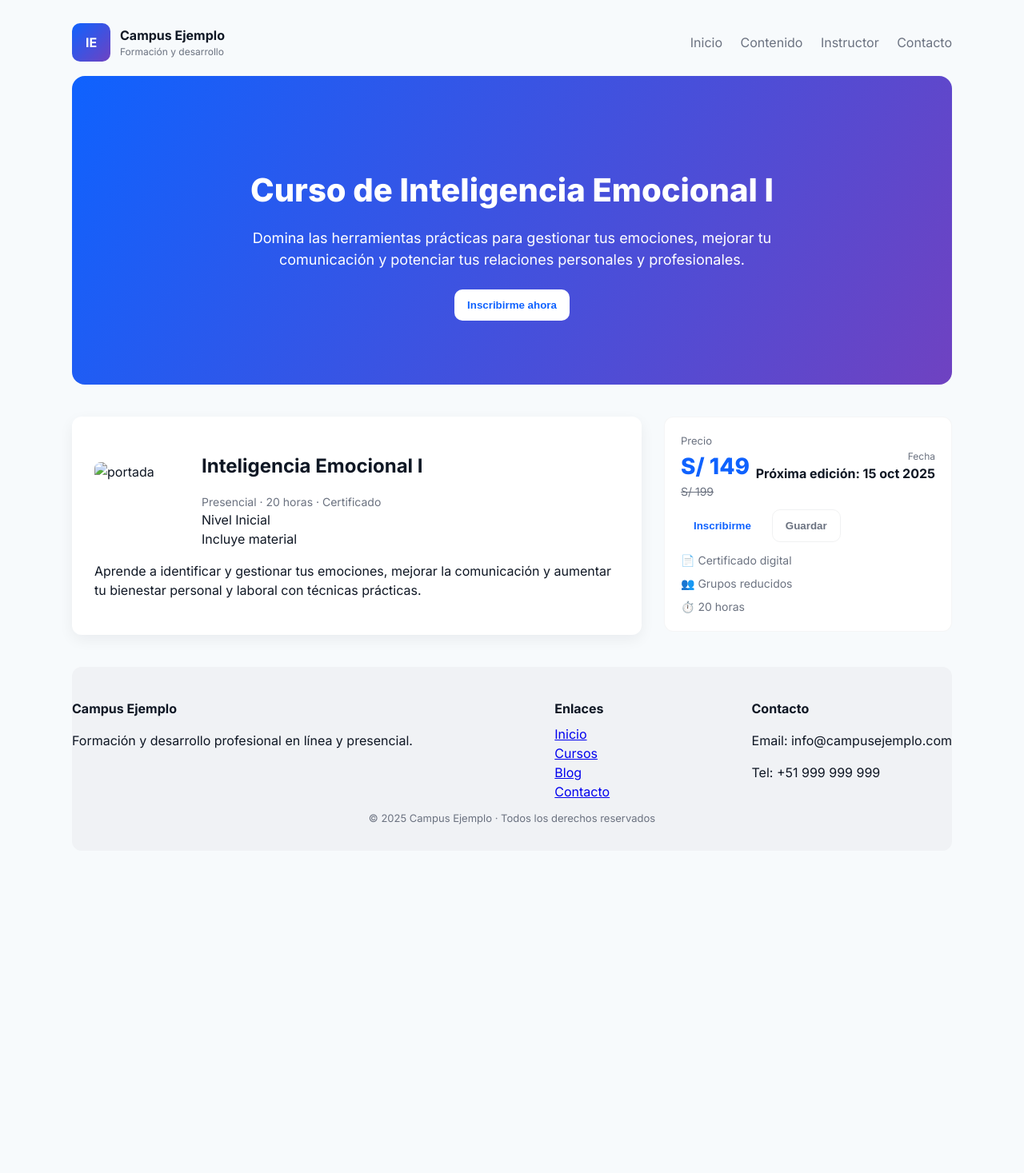
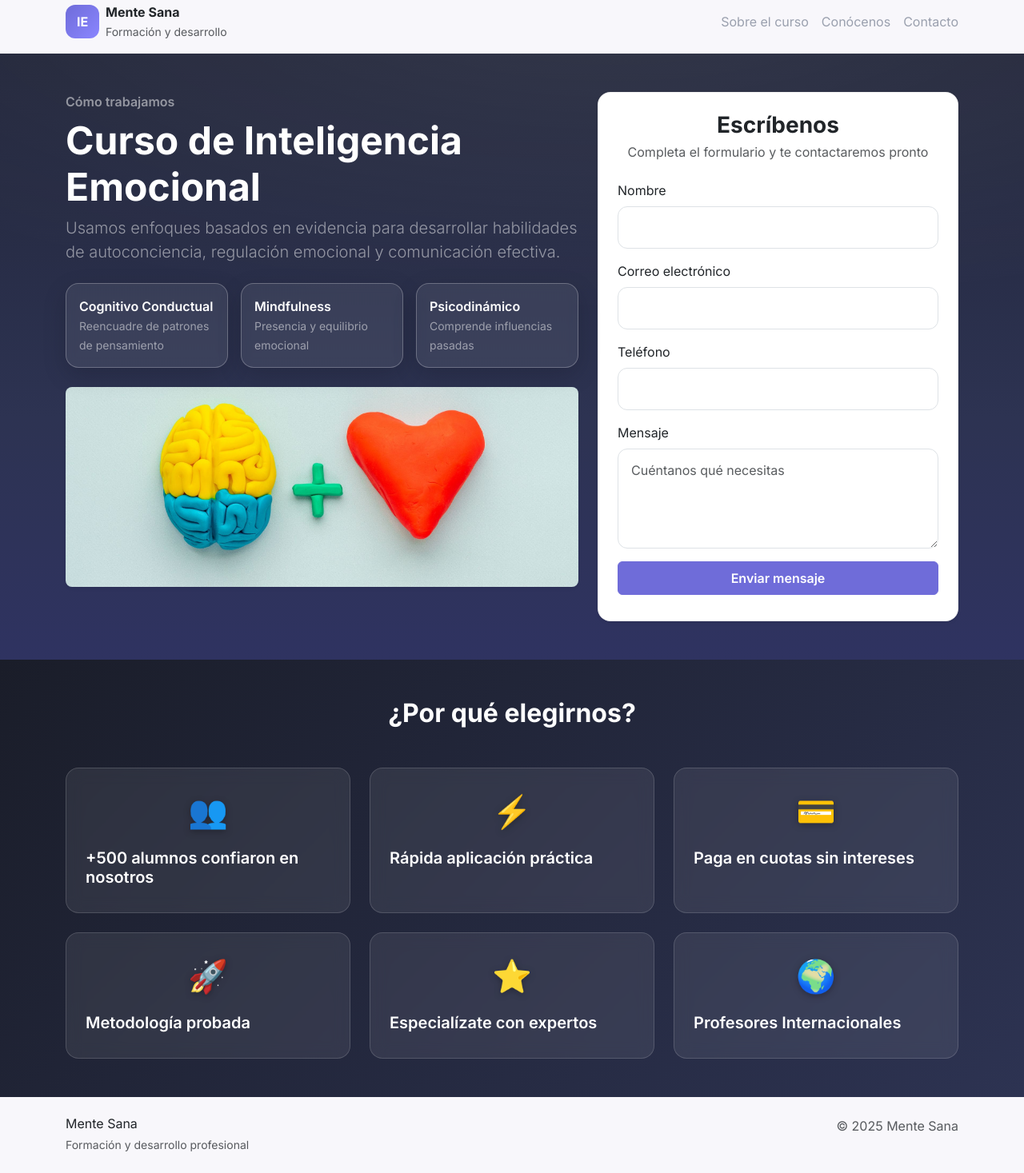
Before and after one commit to Brandon-HL/HerramientasDesarrollo, a plain HTML site: page LANDINPAGE/index.html in a window 1280 px wide. Shown: the part 13-1480 px from the top of the page at 80% size. Before the commit the page ends 1101 px from the top, so only its background shows below. Drawn offline with nearby package versions, Linux system fonts and the light colour scheme.

Commit message:
Se agrego el html, css y js + la carpeta resources/img

```diff
--- a/LANDINPAGE/index.html
+++ b/LANDINPAGE/index.html
@@ -3,98 +3,155 @@
 <head>
   <meta charset="utf-8" />
   <meta name="viewport" content="width=device-width, initial-scale=1" />
-  <title>Curso Inteligencia Emocional I — Landing Page</title>
+  <title>Curso de Inteligencia Emocional — Landing Page</title>
+  <link href="https://cdn.jsdelivr.net/npm/bootstrap@5.3.3/dist/css/bootstrap.min.css" rel="stylesheet">
+  <link href="https://fonts.googleapis.com/css2?family=Inter:wght@300;400;600;700;800&display=swap" rel="stylesheet">
   <link rel="stylesheet" href="styles.css" />
-  <link href="https://fonts.googleapis.com/css2?family=Inter:wght@300;400;600;700;800&display=swap" rel="stylesheet">
+  <link rel="icon" href="data:,">
+  <meta name="description" content="Curso de Inteligencia Emocional: mejora tu comunicación, liderazgo y bienestar.">
+  <meta name="theme-color" content="#6f6cd9">
+  <meta http-equiv="X-UA-Compatible" content="IE=edge">
 </head>
 <body>
-  <div class="container">
-    <header>
-      <div class="brand">
-        <div class="logo">IE</div>
+  <header class="container py-3 d-flex justify-content-between align-items-center">
+    <div class="d-flex align-items-center gap-2">
+      <div class="logo fw-bold text-white d-inline-flex align-items-center justify-content-center">IE</div>
       <div>
-          <div style="font-weight:700">Campus Ejemplo</div>
-          <div style="font-size:12px;color:var(--muted)">Formación y desarrollo</div>
+        <div class="fw-bold">Mente Sana</div>
+        <small class="text-muted">Formación y desarrollo</small>
       </div>
     </div>
-      <nav>
-        <a href="#">Inicio</a>
-        <a href="#">Contenido</a>
-        <a href="#">Instructor</a>
-        <a href="#">Contacto</a>
+    <nav class="d-none d-md-flex gap-3">
+      <a class="link-secondary text-decoration-none" href="#sobre">Sobre el curso</a>
+      <a class="link-secondary text-decoration-none" href="#conocenos">Conócenos</a>
+      <a class="link-secondary text-decoration-none" href="#contacto">Contacto</a>
     </nav>
   </header>
 
-    <section class="banner">
-      <h1>Curso de Inteligencia Emocional I</h1>
-      <p>Domina las herramientas prácticas para gestionar tus emociones, mejorar tu comunicación y potenciar tus relaciones personales y profesionales.</p>
-      <button class="btn btn-primary" onclick="scrollToCourse()">Inscribirme ahora</button>
-    </section>
-
-    <main class="hero" id="curso">
-      <div class="hero-card">
-        <div style="display:flex;gap:14px;align-items:center">
-          <img src="img/curso.jpg" alt="portada" style="width:120px;height:80px;border-radius:8px;object-fit:cover">
-          <div>
-            <h1 class="course-title">Inteligencia Emocional I</h1>
-            <div class="meta">Presencial · 20 horas · Certificado</div>
-            <div class="badges">
-              <div class="badge">Nivel Inicial</div>
-              <div class="badge">Incluye material</div>
+  <section class="hero-section py-5">
+    <div class="container">
+      <div class="row align-items-start g-4">
+        <div class="col-12 col-lg-7">
+          <div class="text-white-50 mb-2 fw-semibold">Cómo trabajamos</div>
+          <h1 class="display-5 text-white fw-bold">Curso de Inteligencia Emocional</span></h1>
+          <p class="lead text-white-50 mb-4" id="sobre">Usamos enfoques basados en evidencia para desarrollar habilidades de autoconciencia, regulación emocional y comunicación efectiva.</p>
+          <div class="row g-3" id="temas">
+            <div class="col-12 col-md-4">
+              <div class="glass-card p-3 h-100">
+                <div class="fw-semibold text-white">Cognitivo Conductual</div>
+                <small class="text-white-50">Reencuadre de patrones de pensamiento</small>
+              </div>
+            </div>
+            <div class="col-12 col-md-4">
+              <div class="glass-card p-3 h-100">
+                <div class="fw-semibold text-white">Mindfulness</div>
+                <small class="text-white-50">Presencia y equilibrio emocional</small>
+              </div>
+            </div>
+            <div class="col-12 col-md-4">
+              <div class="glass-card p-3 h-100">
+                <div class="fw-semibold text-white">Psicodinámico</div>
+                <small class="text-white-50">Comprende influencias pasadas</small>
               </div>
             </div>
           </div>
-        <p class="desc">Aprende a identificar y gestionar tus emociones, mejorar la comunicación y aumentar tu bienestar personal y laboral con técnicas prácticas.</p>
+          <div class="mt-4">
+            <img src="../resources/img/imagen1.jpg"
+                 alt="Profesional de salud mental"
+                 class="img-fluid rounded-3 shadow-sm w-100"
+                 style=" height: 250px; object-fit: cover;">
+          </div>
         </div>
 
-      <aside class="aside">
-        <div class="price-card">
-          <div style="display:flex;justify-content:space-between;align-items:center">
-            <div>
-              <div style="font-size:13px;color:var(--muted)">Precio</div>
-              <div class="price">S/ 149</div>
-              <div class="old-price">S/ 199</div>
+        <div class="col-12 col-lg-5" id="contacto">
+          <div class="form-card p-4 p-lg-4 bg-white rounded-4 shadow-sm">
+            <h2 class="h3 text-center fw-bold mb-1">Escríbenos</h2>
+            <p class="text-center text-muted mb-4">Completa el formulario y te contactaremos pronto</p>
+            <form id="form" novalidate action="SvFormulario" method="POST">
+              <div class="mb-3">
+                <label for="nombre" class="form-label">Nombre</label>
+                <input type="text" class="form-control" id="nombre" name="nombre"/>
+                <div class="text-danger small mt-1" id="error-nombre"></div>
               </div>
-            <div style="text-align:right">
-              <div style="font-size:12px;color:var(--muted)">Fecha</div>
-              <div style="font-weight:700">Próxima edición: 15 oct 2025</div>
+              <div class="mb-3">
+                <label for="correo" class="form-label">Correo electrónico</label>
+                <input type="email" class="form-control" id="correo" name="correo"/>
+                <div class="text-danger small mt-1" id="error-correo"></div>
+              </div>
+              <div class="mb-3">
+                <label for="telefono" class="form-label">Teléfono</label>
+                <input type="tel" class="form-control" id="telefono" name="telefono"/>
+                <div class="text-danger small mt-1" id="error-telefono"></div>
+              </div>
+              <div class="mb-3">
+                <label for="mensaje" class="form-label">Mensaje</label>
+                <textarea class="form-control" id="mensaje" name="mensaje" rows="4" placeholder="Cuéntanos qué necesitas"></textarea>
+              </div>
+              <button type="submit" class="btn btn-primary w-100 py-2 fw-semibold">Enviar mensaje</button>
+              <div id="msg" class="form-text text-danger mt-2"></div>
+            </form>
           </div>
         </div>
-          <div class="cta">
-            <button class="btn btn-primary" onclick="enroll()">Inscribirme</button>
-            <button class="btn btn-ghost" onclick="addToWishlist()">Guardar</button>
-          </div>
-          <div class="features">
-            <div class="feature">📄 Certificado digital</div>
-            <div class="feature">👥 Grupos reducidos</div>
-            <div class="feature">⏱️ 20 horas</div>
       </div>
     </div>
-      </aside>
-    </main>
+  </section>
 
-    <footer>
-      <div class="footer-links">
-        <div>
-          <h4>Campus Ejemplo</h4>
-          <p>Formación y desarrollo profesional en línea y presencial.</p>
-        </div>
-        <div>
-          <h4>Enlaces</h4>
-          <a href="#">Inicio</a><br>
-          <a href="#">Cursos</a><br>
-          <a href="#">Blog</a><br>
-          <a href="#">Contacto</a>
-        </div>
-        <div>
-          <h4>Contacto</h4>
-          <p>Email: info@campusejemplo.com</p>
-          <p>Tel: +51 999 999 999</p>
+  <!-- Sección Conócenos -->
+  <section id="conocenos" class="py-5" style="background: linear-gradient(135deg, #1a1d29 0%, #2d3352 100%);">
+    <div class="container">
+      <h2 class="text-center text-white fw-bold mb-5">¿Por qué elegirnos?</h2>
+      <div class="row g-4">
+        <div class="col-12 col-md-6 col-lg-4">
+          <div class="feature-card p-4 h-100">
+            <div class="feature-icon mb-3">👥</div>
+            <h5 class="text-white fw-semibold">+500 alumnos confiaron en nosotros</h5>
           </div>
         </div>
-      <p class="footer-copy">© 2025 Campus Ejemplo · Todos los derechos reservados</p>
+        <div class="col-12 col-md-6 col-lg-4">
+          <div class="feature-card p-4 h-100">
+            <div class="feature-icon mb-3">⚡</div>
+            <h5 class="text-white fw-semibold">Rápida aplicación práctica</h5>
+          </div>
+        </div>
+        <div class="col-12 col-md-6 col-lg-4">
+          <div class="feature-card p-4 h-100">
+            <div class="feature-icon mb-3">💳</div>
+            <h5 class="text-white fw-semibold">Paga en cuotas sin intereses</h5>
+          </div>
+        </div>
+        <div class="col-12 col-md-6 col-lg-4">
+          <div class="feature-card p-4 h-100">
+            <div class="feature-icon mb-3">🚀</div>
+            <h5 class="text-white fw-semibold">Metodología probada</h5>
+          </div>
+        </div>
+        <div class="col-12 col-md-6 col-lg-4">
+          <div class="feature-card p-4 h-100">
+            <div class="feature-icon mb-3">⭐</div>
+            <h5 class="text-white fw-semibold">Especialízate con expertos</h5>
+          </div>
+        </div>
+        <div class="col-12 col-md-6 col-lg-4">
+          <div class="feature-card p-4 h-100">
+            <div class="feature-icon mb-3">🌍</div>
+            <h5 class="text-white fw-semibold">Profesores Internacionales</h5>
+          </div>
+        </div>
+      </div>
+    </div>
+  </section>
+
+  <footer class="container py-4">
+    <div class="d-flex flex-wrap justify-content-between gap-3">
+      <div>
+        <h4 class="h6 mb-1">Mente Sana</h4>
+        <small class="text-muted">Formación y desarrollo profesional</small>
+      </div>
+      <div class="text-muted">© 2025 Mente Sana</div>
+    </div>
   </footer>
-  </div>
+
+  <script src="https://cdn.jsdelivr.net/npm/bootstrap@5.3.3/dist/js/bootstrap.bundle.min.js"></script>
   <script src="script.js"></script>
 </body>
 </html>
--- a/LANDINPAGE/script.js
+++ b/LANDINPAGE/script.js
@@ -1,16 +1,66 @@
-document.getElementById("form").addEventListener("submit", function(e) {
-    const nombre = document.querySelector("input[name='nombre']").value.trim();
-    const correo = document.querySelector("input[name='correo']").value.trim();
-    const telefono = document.querySelector("input[name='telefono']").value.trim();
+(() => {
+  const form = document.getElementById('form');
+  if (!form) return;
 
-    if (nombre.length < 3) {
+  const nombre = document.getElementById('nombre');
+  const correo = document.getElementById('correo');
+  const telefono = document.getElementById('telefono');
+
+  const errNombre = document.getElementById('error-nombre');
+  const errCorreo = document.getElementById('error-correo');
+  const errTelefono = document.getElementById('error-telefono');
+
+  const emailRegex = /^[^\s@]+@[^\s@]+\.[^\s@]{2,}$/i;
+  const phoneRegex = /^[0-9\s+()\-]{6,}$/;
+
+  const setError = (input, container, message) => {
+    container.textContent = message;
+    input.classList.toggle('is-invalid', Boolean(message));
+    input.classList.toggle('is-valid', !message);
+  };
+
+  const clearAll = () => {
+    setError(nombre, errNombre, '');
+    setError(correo, errCorreo, '');
+    setError(telefono, errTelefono, '');
+    document.getElementById('msg').textContent = '';
+  };
+
+  const validate = () => {
+    let valid = true;
+    clearAll();
+
+    const vNombre = nombre.value.trim();
+    if (vNombre.length < 3) {
+      setError(nombre, errNombre, 'Error');
+      valid = false;
+    }
+
+    const vCorreo = correo.value.trim();
+    if (!emailRegex.test(vCorreo)) {
+      setError(correo, errCorreo, 'Ingresa un correo válido.');
+      valid = false;
+    }
+
+    const vTelefono = telefono.value.trim();
+    if (!phoneRegex.test(vTelefono)) {
+      setError(telefono, errTelefono, 'Ingresa un teléfono válido.');
+      valid = false;
+    }
+
+    return valid;
+  };
+
+  ['input', 'blur'].forEach(evt => {
+    nombre.addEventListener(evt, () => validate());
+    correo.addEventListener(evt, () => validate());
+    telefono.addEventListener(evt, () => validate());
+  });
+
+  form.addEventListener('submit', (e) => {
+    if (!validate()) {
       e.preventDefault();
-      document.getElementById("msg").textContent = "⚠️ El nombre debe tener al menos 3 caracteres.";
-    } else if (!correo.includes("@")) {
-      e.preventDefault();
-      document.getElementById("msg").textContent = "⚠️ Ingresa un correo válido.";
-    } else if (telefono.length < 6 || isNaN(telefono)) {
-      e.preventDefault();
-      document.getElementById("msg").textContent = "⚠️ Ingresa un teléfono válido.";
+      document.getElementById('msg').textContent = 'Revisa los campos marcados en rojo.';
     }
   });
+})();
--- a/LANDINPAGE/styles.css
+++ b/LANDINPAGE/styles.css
@@ -1,186 +1,54 @@
 :root {
-  --accent: #0f62fe;
-  --muted: #6b7280;
-  --bg: #f7fafc;
-  --card: #ffffff;
-  font-family: 'Inter', system-ui, sans-serif;
+  --primary: #6f6cd9; /* tono lavanda-azulado como el diseño */
+  --primary-dark: #5b58c1;
+  --bg: #f8f7fb;
 }
 
-body {
-  margin: 0;
-  background: var(--bg);
-  color: #0f1724;
-  line-height: 1.5;
+body { font-family: 'Inter', system-ui, -apple-system, Segoe UI, Roboto, Arial, sans-serif; background: var(--bg); }
+
+.logo {
+  width: 42px; height: 42px; border-radius: 12px;
+  background: linear-gradient(135deg, var(--primary), #8a86ff);
 }
 
-.container {
-  max-width: 1100px;
-  margin: 0 auto;
-  padding: 24px;
+/* Sección hero con fondo tipo "glass" */
+.hero-section {
+  background: radial-gradient(1200px 400px at 60% -10%, rgba(255,255,255,0.08), transparent),
+              linear-gradient(180deg, #22263a 0%, #2d3352 60%, #2f3361 100%);
 }
 
-/* Header */
-header {
-  display: flex;
-  align-items: center;
-  justify-content: space-between;
-  padding: 18px 0;
+.glass-card {
+  border-radius: 16px;
+  border: 1px solid rgba(255,255,255,0.25);
+  background: rgba(255,255,255,0.08);
+  box-shadow: 0 10px 30px rgba(0,0,0,0.15);
+  backdrop-filter: blur(6px);
 }
 
-.brand {
-  display: flex;
-  gap: 12px;
-  align-items: center;
+.form-card { border: 1px solid rgba(0,0,0,.06); }
+.form-card .form-control { padding: 0.85rem 1rem; border-radius: 12px; }
+.form-card .btn-primary { background-color: var(--primary); border-color: var(--primary); }
+.form-card .btn-primary:hover { background-color: var(--primary-dark); border-color: var(--primary-dark); }
+
+/* Tarjetas de características */
+.feature-card {
+  background: rgba(255, 255, 255, 0.08);
+  border: 1px solid rgba(255, 255, 255, 0.15);
+  border-radius: 16px;
+  backdrop-filter: blur(10px);
+  transition: transform 0.3s ease, box-shadow 0.3s ease;
 }
 
-.logo {
-  width: 48px;
-  height: 48px;
-  border-radius: 10px;
-  background: linear-gradient(135deg, var(--accent), #6f42c1);
-  display: flex;
-  align-items: center;
-  justify-content: center;
-  color: white;
-  font-weight: 700;
+.feature-card:hover {
+  transform: translateY(-5px);
+  box-shadow: 0 15px 35px rgba(0, 0, 0, 0.2);
 }
 
-nav a {
-  margin-left: 18px;
-  color: var(--muted);
-  text-decoration: none;
-  font-weight: 500;
+.feature-icon {
+  font-size: 2.5rem;
+  text-align: center;
+  filter: drop-shadow(0 2px 4px rgba(0, 0, 0, 0.3));
 }
 
-/* Banner */
-.banner {
-  background: linear-gradient(120deg, var(--accent), #6f42c1);
-  color: white;
-  padding: 80px 24px;
-  text-align: center;
-  border-radius: 16px;
-  margin-bottom: 40px;
-}
-
-.banner h1 {
-  font-size: 40px;
-  font-weight: 800;
-  margin-bottom: 16px;
-}
-
-.banner p {
-  font-size: 18px;
-  max-width: 700px;
-  margin: 0 auto 24px;
-}
-
-.btn {
-  display: inline-flex;
-  align-items: center;
-  justify-content: center;
-  padding: 12px 16px;
-  border-radius: 10px;
-  border: 0;
-  cursor: pointer;
-  font-weight: 700;
-}
-
-.btn-primary {
-  background: white;
-  color: var(--accent);
-}
-
-.btn-ghost {
-  background: transparent;
-  border: 1px solid rgba(15,22,36,0.06);
-  color: var(--muted);
-}
-
-/* Hero */
-.hero {
-  display: grid;
-  grid-template-columns: 1fr 360px;
-  gap: 28px;
-  align-items: start;
-}
-
-.hero-card {
-  background: var(--card);
-  padding: 28px;
-  border-radius: 12px;
-  box-shadow: 0 6px 18px rgba(15,22,36,0.06);
-}
-
-.course-title {
-  font-size: 24px;
-  font-weight: 700;
-}
-
-.meta {
-  color: var(--muted);
-  font-size: 14px;
-}
-
-/* Aside */
-.price-card {
-  background: #fff;
-  padding: 20px;
-  border-radius: 12px;
-  border: 1px solid rgba(15,22,36,0.04);
-}
-
-.price {
-  font-size: 28px;
-  font-weight: 800;
-  color: var(--accent);
-}
-
-.old-price {
-  text-decoration: line-through;
-  color: var(--muted);
-  font-size: 14px;
-}
-
-.cta {
-  display: flex;
-  gap: 10px;
-  margin-top: 12px;
-}
-
-.features {
-  display: flex;
-  flex-direction: column;
-  gap: 8px;
-  margin-top: 12px;
-}
-
-.feature {
-  font-size: 14px;
-  color: var(--muted);
-}
-
-/* Footer */
-footer {
-  margin-top: 40px;
-  padding: 18px 0;
-  background: #f0f2f5;
-  border-radius: 12px;
-}
-
-.footer-links {
-  display: flex;
-  justify-content: space-between;
-  flex-wrap: wrap;
-  gap: 24px;
-}
-
-.footer-links h4 {
-  margin-bottom: 8px;
-}
-
-.footer-copy {
-  text-align: center;
-  font-size: 13px;
-  margin-top: 12px;
-  color: var(--muted);
-}
+/* Utilidades */
+.link-secondary { color: #9aa0ae !important; }
```
Also changed, not shown: README.md (added), resources/img/imagen1.jpg (added). Lines whose indentation alone changed are shown as unchanged.
